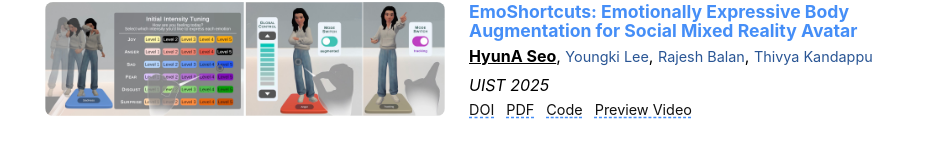
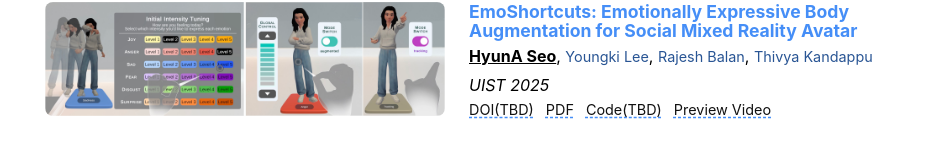
Before and after one commit to hyunaseo/hyunaseo.github.io, a React (Create React App) app: page / in a window 1280 px wide. Shown: the part 772-923 px from the top of the page, without its empty margins (167-1095 px from the left). Built offline with nearby package versions, Linux system fonts and the light colour scheme.

Commit message:
Update publication details

```diff
--- a/src/App.js
+++ b/src/App.js
@@ -84,9 +84,9 @@
                     <p className="publication-authors"><strong><u>HyunA Seo</u></strong>, <a href="https://youngkilee.blogspot.com/" target="_blank" rel="noopener noreferrer">Youngki Lee</a>, <a href="" target="_blank" rel="noopener noreferrer">Rajesh Balan</a>, <a href="https://www.thivyak.info/" target="_blank" rel="noopener noreferrer">Thivya Kandappu</a></p>
                     <p className="publication-venue"><em>UIST 2025</em></p>
                     <div className="publication-links">
-                      <a href="https://doi.org/10.1145/3746059.3747656" target="_blank" rel="noopener noreferrer">DOI</a>
+                      <a href="https://doi.org/10.1145/3746059.3747656" target="_blank" rel="noopener noreferrer">DOI(TBD)</a>
                       <a href={`${process.env.PUBLIC_URL}/pdfs/EmoShortcuts(UIST2025).pdf`} target="_blank" rel="noopener noreferrer">PDF</a>
-                      <a href="https://github.com/hyunaseo/EmoShortcuts" target="_blank" rel="noopener noreferrer">Code</a>
+                      <a href="https://github.com/hyunaseo/EmoShortcuts" target="_blank" rel="noopener noreferrer">Code(TBD)</a>
                       <a href="https://youtu.be/kupnLM0QBkY" target="_blank" rel="noopener noreferrer">Preview Video</a>
                     </div>
                   </div>
```
